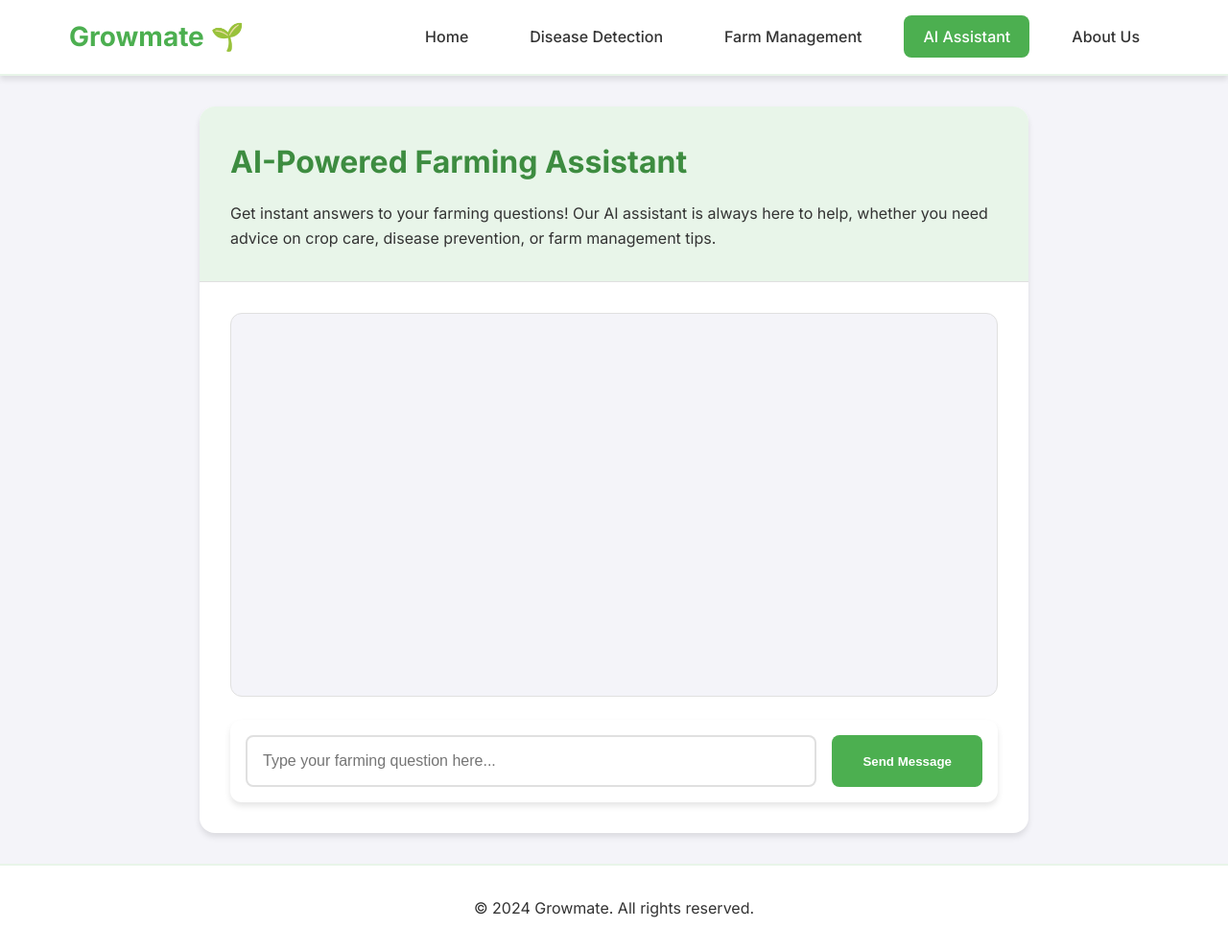
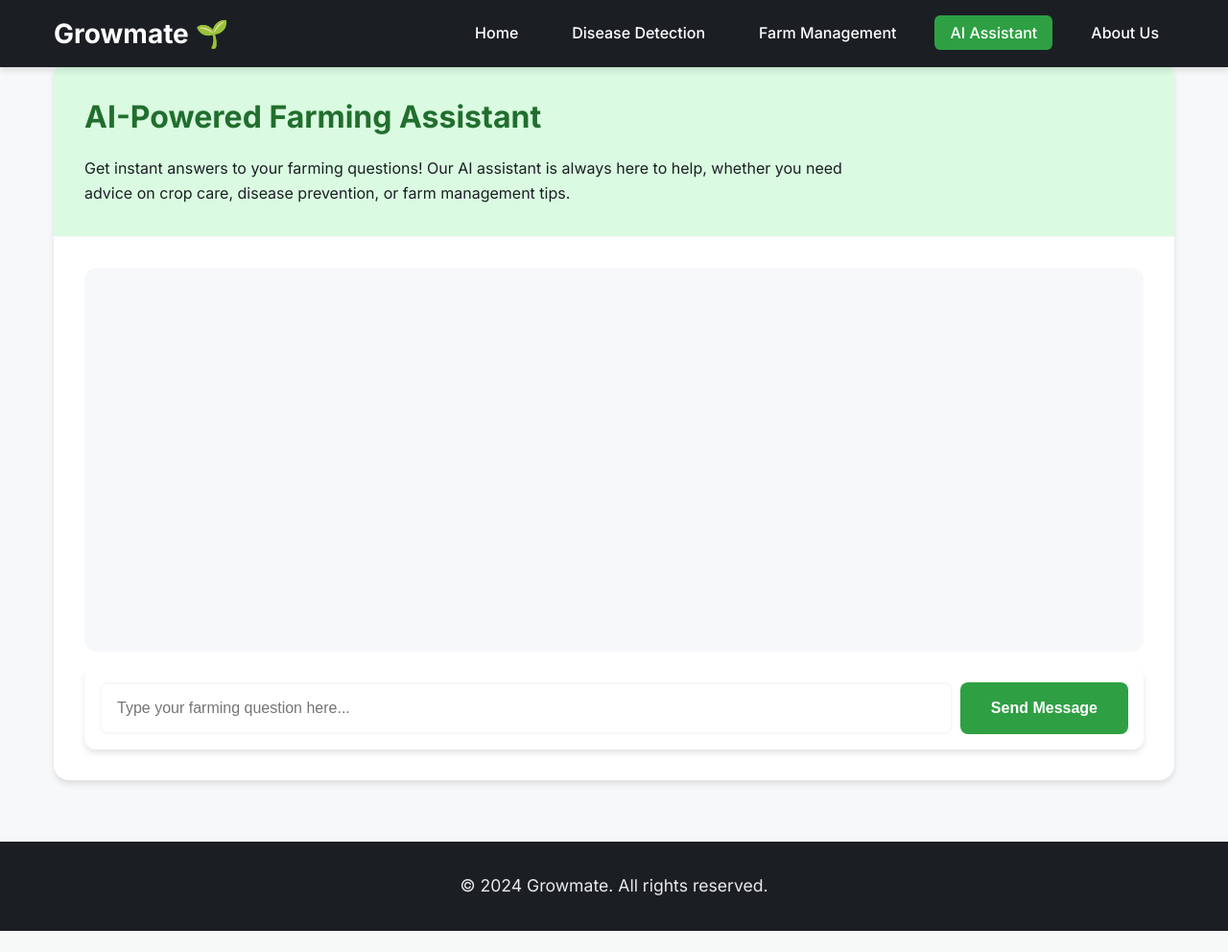
Before and after one commit to harisaran2022/GrowMate, a Flask app: page /chatbot in a window 1280 px wide. Shown: the whole page at 96% size. After the commit the page ends 970 px from the top, so only its background shows below. Run offline with Flask 3, Linux system fonts and the light colour scheme; some libraries are stand-ins or nearby versions.

Commit message:
Update chatbot.html

```diff
--- a/templates/chatbot.html
+++ b/templates/chatbot.html
@@ -7,68 +7,64 @@
     <link href="https://fonts.googleapis.com/css2?family=Inter:wght@300;400;500;600;700&display=swap" rel="stylesheet">
     <style>
         :root {
-            --primary-color: #4CAF50;
-            --primary-dark: #3d8c40;
-            --secondary-color: #00aa2b;
-            --accent-color: #E8F5E9;
-            --danger-color: #ff6b6b;
+            --brand-green: #2EA043;
+            --dark-green: #216E2E;
+            --light-green: #3FB950;
+            --accent-green: #DAFBE1;
+            --black: #1B1F24;
+            --dark-gray: #2D333B;
+            --light-gray: #F6F8FA;
             --white: #ffffff;
-            --text-color: #333333;
-            --bg-color: #f4f4f9;
-            --border-color: #e0e0e0;
             --shadow: 0 4px 6px rgba(0, 0, 0, 0.1);
             --transition: all 0.3s ease;
+            --container-width: 1200px;
         }
 
         * {
             margin: 0;
             padding: 0;
             box-sizing: border-box;
+            scroll-behavior: smooth;
+            -webkit-tap-highlight-color: transparent;
         }
 
         body {
             font-family: 'Inter', sans-serif;
-            background-color: var(--bg-color);
-            color: var(--text-color);
+            background-color: var(--light-gray);
+            color: var(--black);
             line-height: 1.6;
-            min-height: 100vh;
-            display: grid;
-            grid-template-rows: auto 1fr auto;
+            overflow-x: hidden;
         }
 
-        /* Enhanced Navigation */
         .navbar {
-            background-color: var(--white);
+            background: var(--black);
             box-shadow: var(--shadow);
-            position: sticky;
+            position: fixed;
             top: 0;
+            left: 0;
+            right: 0;
             z-index: 1000;
-            padding: 1rem 0;
-            border-bottom: 2px solid var(--accent-color);
+            padding: 0.8rem 0;
         }
 
         .nav-container {
-            max-width: 1200px;
+            max-width: var(--container-width);
             margin: 0 auto;
-            padding: 0 2rem;
             display: flex;
             justify-content: space-between;
             align-items: center;
+            padding: 0 1rem;
+            position: relative;
         }
 
         .logo {
-            font-size: 1.75rem;
+            font-size: clamp(1.25rem, 4vw, 1.75rem);
             font-weight: 700;
-            color: var(--primary-color);
+            color: var(--white);
             text-decoration: none;
             display: flex;
             align-items: center;
             gap: 0.5rem;
-            transition: var(--transition);
-        }
-
-        .logo:hover {
-            color: var(--primary-dark);
         }
 
         .nav-links {
@@ -78,85 +74,104 @@
         }
 
         .nav-links a {
-            color: var(--text-color);
             text-decoration: none;
+            color: var(--white);
             font-weight: 500;
-            padding: 0.75rem 1.25rem;
-            border-radius: 8px;
+            padding: 0.5rem 1rem;
+            border-radius: 6px;
             transition: var(--transition);
+            font-size: clamp(0.875rem, 2vw, 1rem);
         }
 
         .nav-links a:hover,
         .nav-links a.active {
-            background-color: var(--primary-color);
+            background: var(--brand-green);
             color: var(--white);
-            transform: translateY(-2px);
         }
 
-        /* Main Content Area */
+        .nav-toggle {
+            display: none;
+            flex-direction: column;
+            gap: 6px;
+            cursor: pointer;
+            padding: 8px;
+            z-index: 1001;
+            background: transparent;
+            border: none;
+        }
+
+        .nav-toggle div {
+            width: 24px;
+            height: 2px;
+            background: var(--white);
+            transition: var(--transition);
+        }
+
         .main-container {
-            max-width: 1200px;
-            margin: 2rem auto;
-            padding: 0 2rem;
+            max-width: var(--container-width);
+            margin: 4rem auto 2rem auto;
+            padding: 0 1rem;
         }
 
         .content {
             background-color: var(--white);
-            border-radius: 16px;
+            border-radius: clamp(8px, 2vw, 16px);
             box-shadow: var(--shadow);
             overflow: hidden;
         }
 
         .content-header {
-            background-color: var(--accent-color);
-            padding: 2rem;
-            border-bottom: 1px solid var(--border-color);
+            background-color: var(--accent-green);
+            padding: clamp(1rem, 4vw, 2rem);
+            border-bottom: 1px solid var(--light-gray);
         }
 
         .content-header h1 {
-            color: var(--primary-dark);
+            color: var(--dark-green);
             margin-bottom: 1rem;
-            font-size: 2rem;
+            font-size: clamp(1.25rem, 4vw, 2rem);
         }
 
         .intro {
-            color: var(--text-color);
+            color: var(--black);
             max-width: 800px;
+            font-size: clamp(0.875rem, 2vw, 1rem);
         }
 
-        /* Enhanced Chat Container */
         .chat-container {
-            padding: 2rem;
+            padding: clamp(1rem, 4vw, 2rem);
         }
 
         .chat-messages {
-            border: 1px solid var(--border-color);
+            border: 1px solid var(--light-gray);
             border-radius: 12px;
-            padding: 1.5rem;
-            background-color: var(--bg-color);
-            height: 400px;
+            padding: 1rem;
+            background-color: var(--light-gray);
+            height: clamp(300px, 60vh, 400px);
             overflow-y: auto;
-            margin-bottom: 1.5rem;
+            margin-bottom: 1rem;
+            -webkit-overflow-scrolling: touch;
         }
 
         .message {
-            max-width: 70%;
-            padding: 1rem 1.5rem;
+            max-width: 85%;
+            padding: clamp(0.75rem, 2vw, 1rem);
             border-radius: 16px;
             margin-bottom: 1rem;
             word-wrap: break-word;
             box-shadow: 0 2px 4px rgba(0, 0, 0, 0.05);
+            font-size: clamp(0.875rem, 2vw, 1rem);
         }
 
         .user-message {
-            background-color: var(--primary-color);
+            background-color: var(--brand-green);
             color: var(--white);
             margin-left: auto;
             border-bottom-right-radius: 4px;
         }
 
         .bot-message {
-            background-color: var(--secondary-color);
+            background-color: var(--dark-green);
             color: var(--white);
             margin-right: auto;
             border-bottom-left-radius: 4px;
@@ -164,75 +179,130 @@
 
         .chat-input {
             display: flex;
-            gap: 1rem;
+            gap: 0.5rem;
             background-color: var(--white);
-            padding: 1rem;
+            padding: clamp(0.75rem, 2vw, 1rem);
             border-radius: 12px;
             box-shadow: var(--shadow);
+            flex-wrap: wrap;
         }
 
         .chat-input input {
             flex: 1;
-            padding: 1rem;
-            border: 2px solid var(--border-color);
+            min-width: 200px;
+            padding: clamp(0.75rem, 2vw, 1rem);
+            border: 2px solid var(--light-gray);
             border-radius: 8px;
-            font-size: 1rem;
+            font-size: clamp(0.875rem, 2vw, 1rem);
             transition: var(--transition);
         }
 
         .chat-input input:focus {
             outline: none;
-            border-color: var(--primary-color);
+            border-color: var(--brand-green);
         }
 
         .chat-input button {
-            padding: 1rem 2rem;
-            background-color: var(--primary-color);
+            padding: clamp(0.75rem, 2vw, 1rem) clamp(1.5rem, 4vw, 2rem);
+            background-color: var(--brand-green);
             color: var(--white);
             border: none;
             border-radius: 8px;
             font-weight: 600;
             cursor: pointer;
             transition: var(--transition);
+            font-size: clamp(0.875rem, 2vw, 1rem);
+            white-space: nowrap;
         }
 
         .chat-input button:hover {
-            background-color: var(--primary-dark);
+            background-color: var(--dark-green);
             transform: translateY(-2px);
         }
 
-        /* Footer */
-        .footer {
-            background-color: var(--white);
-            padding: 2rem 0;
-            border-top: 2px solid var(--accent-color);
-            margin-top: auto;
+        footer {
+            background: var(--black);
+            color: var(--white);
+            padding: clamp(1.5rem, 4vw, 2rem) 0;
+            margin-top: clamp(2rem, 6vw, 4rem);
         }
 
         .footer-content {
-            max-width: 1200px;
+            max-width: var(--container-width);
             margin: 0 auto;
-            padding: 0 2rem;
             text-align: center;
-            color: var(--text-color);
+            padding: 0 1rem;
+            font-size: clamp(0.875rem, 2vw, 1.1rem);
+            opacity: 0.9;
         }
 
-        /* Scrollbar Styling */
-        .chat-messages::-webkit-scrollbar {
-            width: 8px;
+        @media (max-width: 768px) {
+            .nav-toggle {
+                display: flex;
+            }
+
+            .nav-links {
+                display: none;
+                position: absolute;
+                top: 100%;
+                left: 0;
+                right: 0;
+                background: var(--black);
+                padding: 1rem;
+                flex-direction: column;
+                align-items: stretch;
+                border-radius: 0 0 8px 8px;
+                box-shadow: var(--shadow);
+            }
+
+            .nav-links.show {
+                display: flex;
+            }
+
+            .nav-links a {
+                text-align: center;
+                padding: 0.75rem;
+            }
+
+            .nav-toggle.active div:nth-child(1) {
+                transform: rotate(45deg) translate(6px, 6px);
+            }
+
+            .nav-toggle.active div:nth-child(2) {
+                opacity: 0;
+            }
+
+            .nav-toggle.active div:nth-child(3) {
+                transform: rotate(-45deg) translate(6px, -6px);
+            }
+
+            .message {
+                max-width: 90%;
+            }
         }
 
-        .chat-messages::-webkit-scrollbar-track {
-            background: var(--bg-color);
+        @media (max-width: 480px) {
+            .main-container {
+                margin-top: 5rem;
+            }
+
+            .chat-input {
+                flex-direction: column;
+            }
+
+            .chat-input button {
+                width: 100%;
+            }
+
+            .message {
+                max-width: 95%;
+            }
         }
 
-        .chat-messages::-webkit-scrollbar-thumb {
-            background: var(--secondary-color);
-            border-radius: 4px;
-        }
-
-        .chat-messages::-webkit-scrollbar-thumb:hover {
-            background: var(--primary-color);
+        @media (hover: none) {
+            .chat-input button:hover {
+                transform: none;
+            }
         }
     </style>
 </head>
@@ -240,12 +310,17 @@
     <nav class="navbar">
         <div class="nav-container">
             <a href="/" class="logo">Growmate 🌱</a>
+            <button class="nav-toggle" aria-label="Toggle navigation">
+                <div></div>
+                <div></div>
+                <div></div>
+            </button>
             <ul class="nav-links">
                 <li><a href="/">Home</a></li>
-                <li><a href="/disease-detection">Disease Detection </a></li>
-                <li><a href="/farm-management" >Farm Management </a></li>
-                <li><a href="/chatbot"class="active">AI Assistant </a></li>
-                <li><a href="/about_us">About Us </a></li>
+                <li><a href="/disease-detection">Disease Detection</a></li>
+                <li><a href="/farm-management">Farm Management</a></li>
+                <li><a href="/chatbot" class="active">AI Assistant</a></li>
+                <li><a href="/about_us">About Us</a></li>
             </ul>
         </div>
     </nav>
@@ -278,6 +353,13 @@
         const chatForm = document.getElementById('chatForm');
         const chatMessages = document.getElementById('chatMessages');
         const userInput = document.getElementById('userInput');
+        const navToggle = document.querySelector('.nav-toggle');
+
+        navToggle.addEventListener('click', function() {
+            const navLinks = document.querySelector('.nav-links');
+            navLinks.classList.toggle('show');
+            this.classList.toggle('active');
+        });
 
         chatForm.addEventListener('submit', function(e) {
             e.preventDefault();
```
